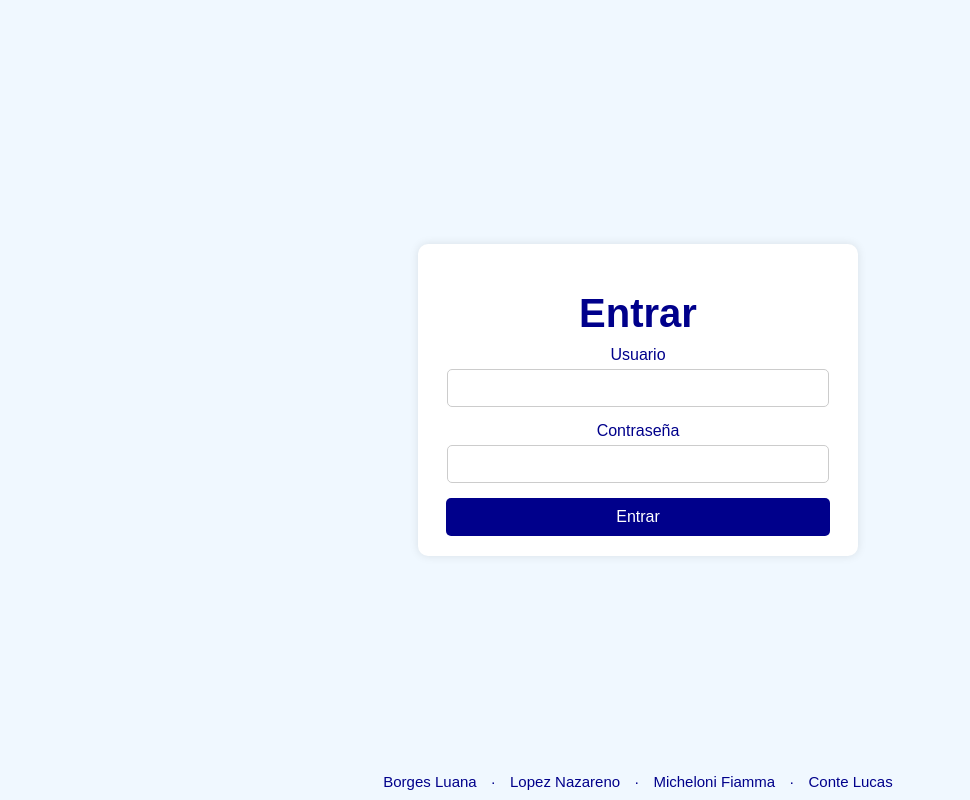
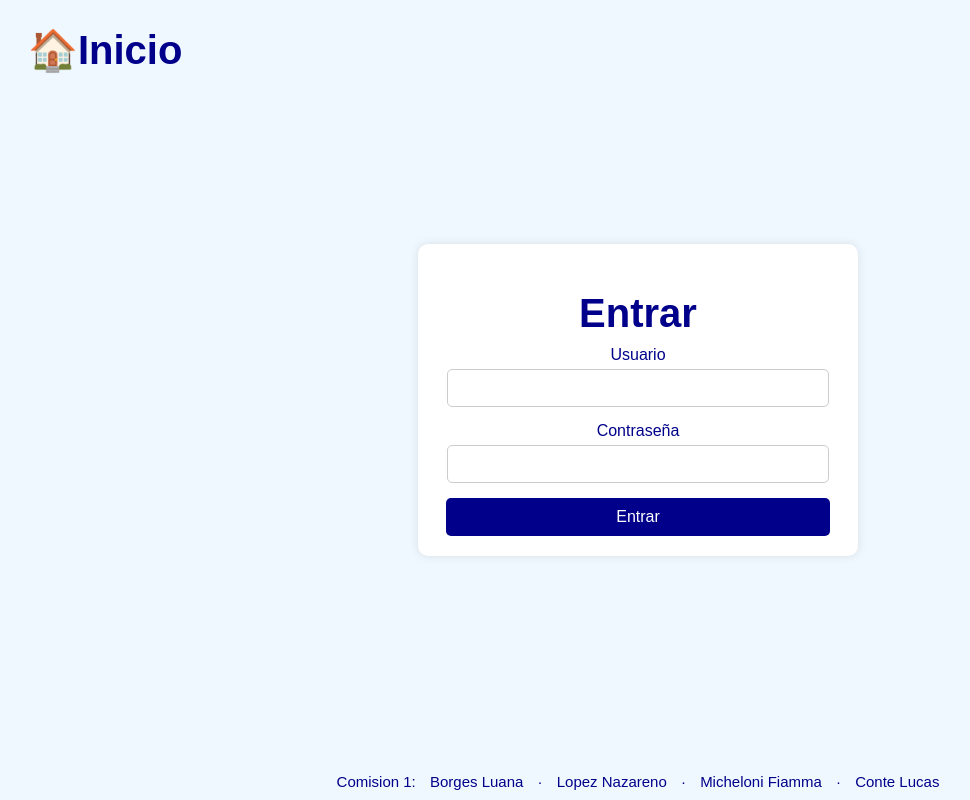
Before and after one commit to lukitasconte/listademo2, a Flask app: page /login in a window 1280 px wide. Shown: the whole page, without its empty margins (2-972 px from the left). Run offline with Flask 3, Linux system fonts and the light colour scheme.

Commit message:
Update login.html

```diff
--- a/app/templates/login.html
+++ b/app/templates/login.html
@@ -7,6 +7,8 @@
     <link rel="stylesheet" href="{{ url_for('static', filename='css/styles.css') }}">
 </head>
 <body>
+    <a href="{{ url_for('main.index') }}" class="home-link"><h1 data-text-es="🏠Inicio" data-text-en="🏠Home">🏠Inicio</h1></a>
+
     <div class="form-container">
         <h1>Entrar</h1>
         <form method="POST" action="{{ url_for('main.login') }}">
@@ -17,12 +19,9 @@
             <button type="submit">Entrar</button>
         </form>
     </div>
-        </div>
 
-    <!-- Contenido principal -->
-
-    <!-- Nombres de los integrantes -->
     <div class="footer">
+        <span>Comision 1: </span>
         <span>Borges Luana</span>
         <span>·</span>
         <span>Lopez Nazareno</span>
```
